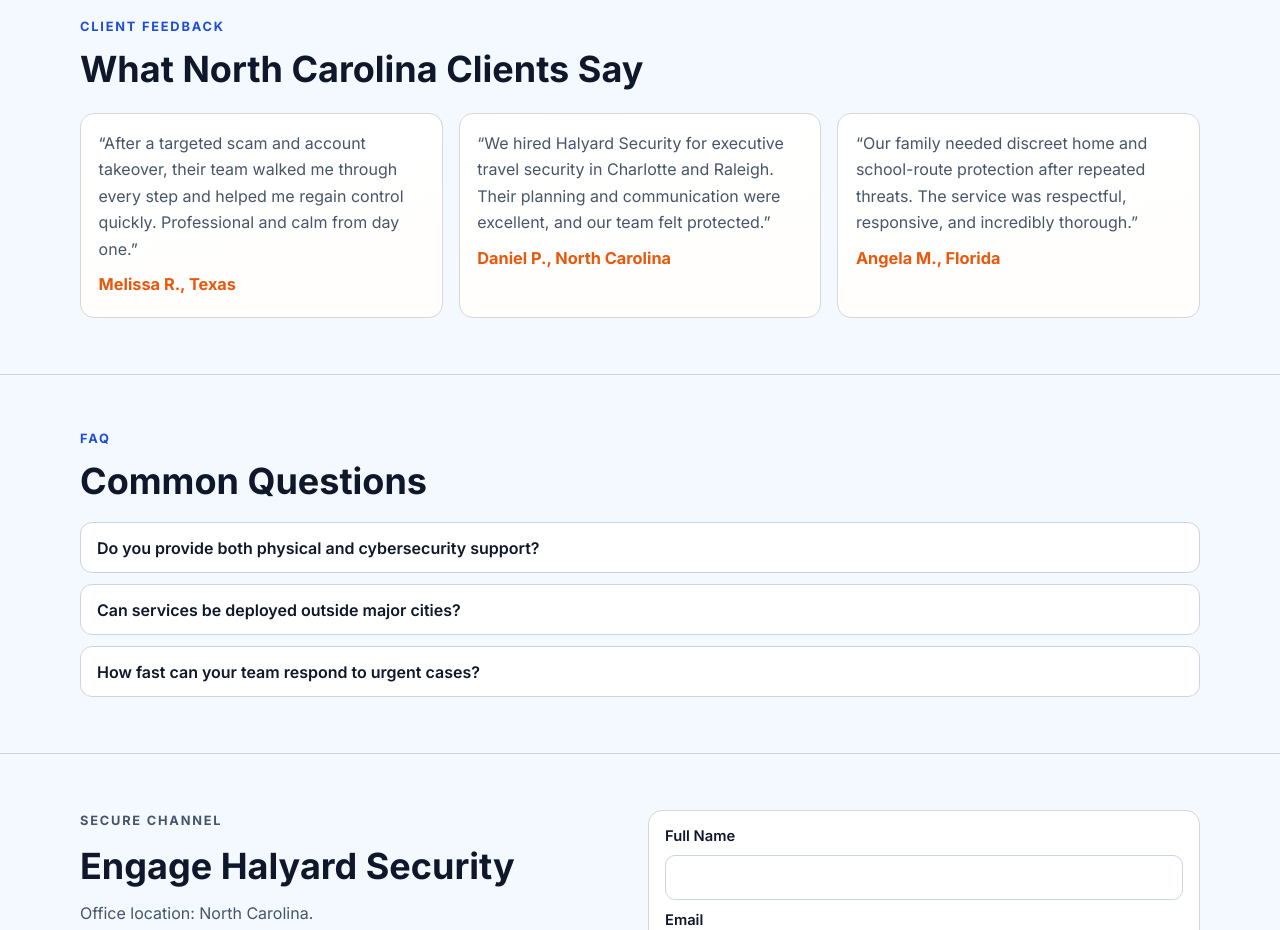
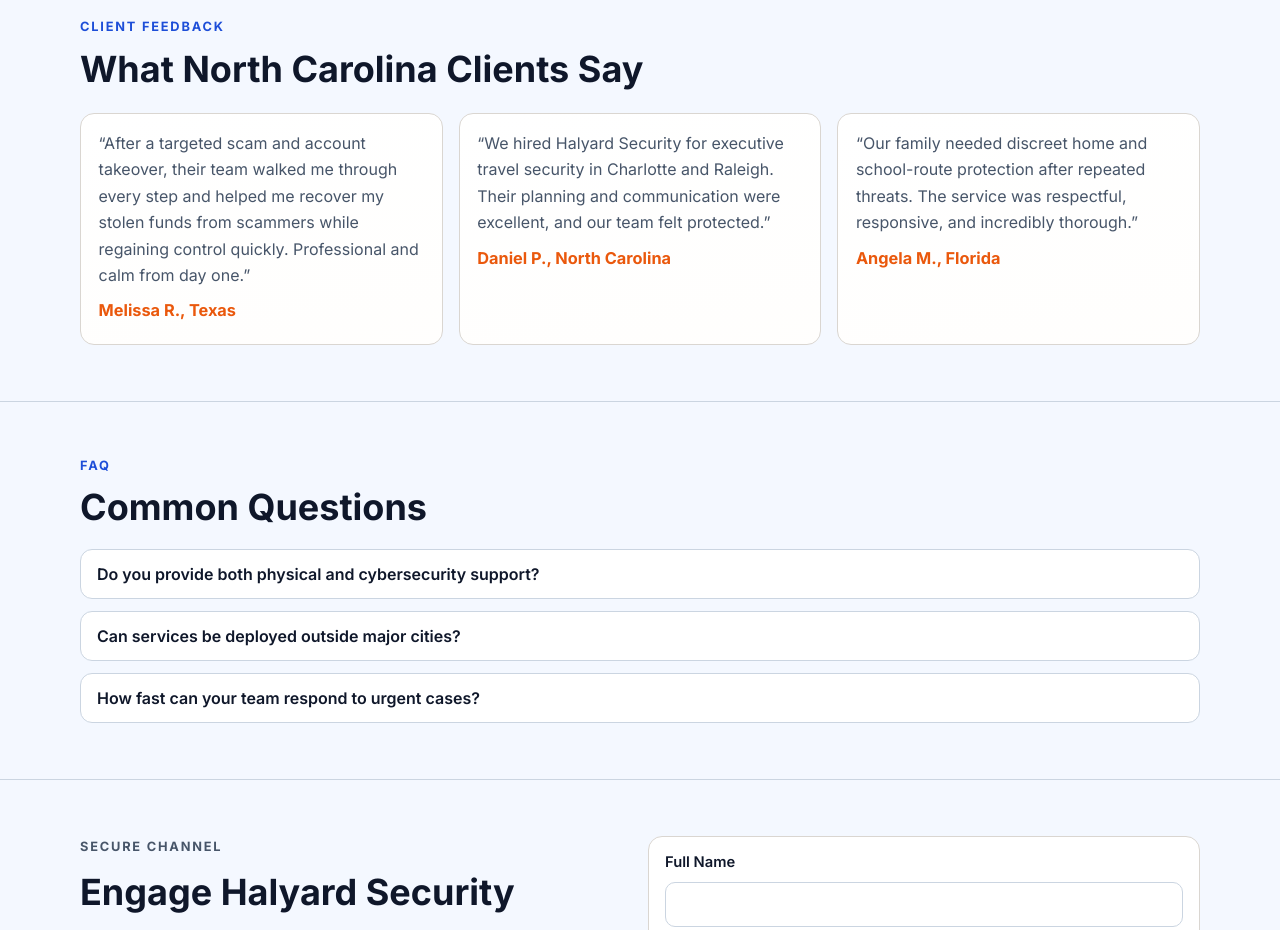
Before and after one commit to Hadeyeenkah/security, a plain HTML site: page index.html in a window 1280 px wide. Shown: the part 3380-4310 px from the top of the page. Drawn offline with Linux system fonts and the light colour scheme.

Commit message:
Update testimonial to mention scam fund recovery

```diff
--- a/index.html
+++ b/index.html
@@ -228,7 +228,8 @@
             <article class="testimonial-card">
               <p>
                 “After a targeted scam and account takeover, their team walked me through every
-                step and helped me regain control quickly. Professional and calm from day one.”
+                step and helped me recover my stolen funds from scammers while regaining control
+                quickly. Professional and calm from day one.”
               </p>
               <h3>Melissa R., Texas</h3>
             </article>
```
